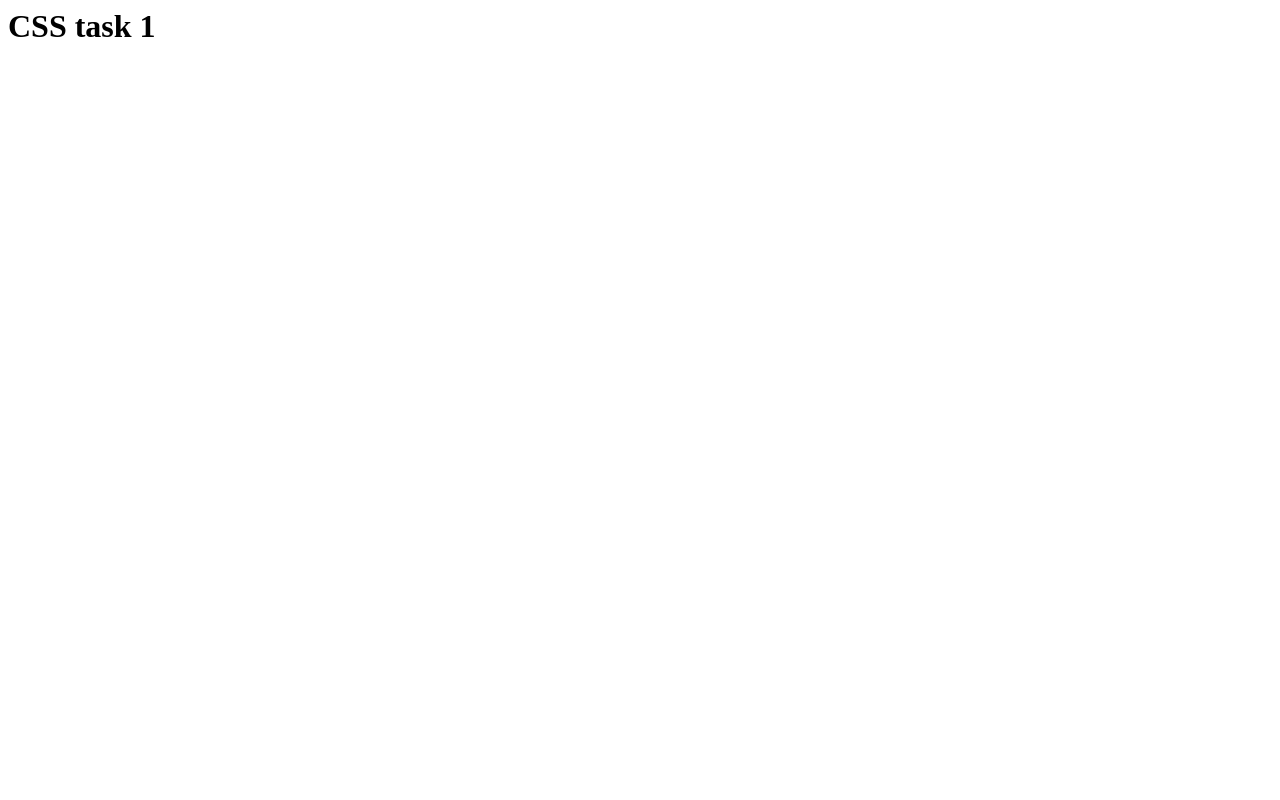
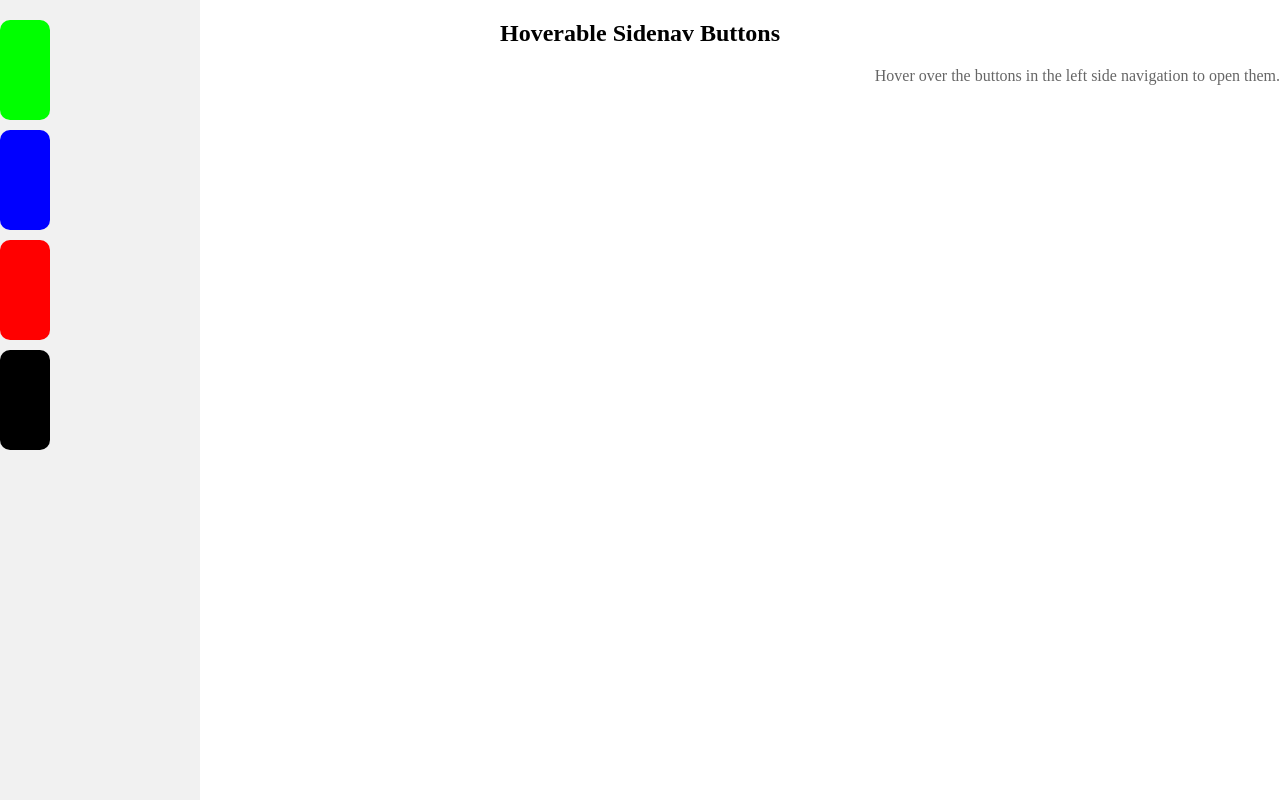
Before and after one commit to AnnySingh/MERN-CSS-7, a plain HTML site: page index.html in a window 1280 px wide. Drawn offline with Linux system fonts and the light colour scheme.

Commit message:
second commit

```diff
--- a/index.html
+++ b/index.html
@@ -1,10 +1,16 @@
-<html>
 <!DOCTYPE html>
 <html>
 <head>
-      <title>CSS Task 1</title>
+  <link rel="stylesheet" type="text/css" href="styles.css">
 </head>
 <body>
-      <h1>CSS task 1</h1>
+  <h2 class="heading">Hoverable Sidenav Buttons</h2>
+  <p class="description">Hover over the buttons in the left side navigation to open them.</p>
+  <div class="sidenav">
+    <a href="#" class="btn green"></a>
+    <a href="#" class="btn blue"></a>
+    <a href="#" class="btn red"></a>
+    <a href="#" class="btn black"></a>
+  </div>
 </body>
 </html>
--- /dev/null
+++ b/styles.css
@@ -0,0 +1,54 @@
+body {
+    margin: 0;
+  }
+
+  .sidenav {
+    height: 100%;
+    width: 200px;
+    position: fixed;
+    left: 0;
+    top: 0;
+    background-color: #f1f1f1;
+    overflow-x: hidden;
+    padding-top: 20px;
+  }
+
+  .btn {
+    display: block;
+    width: 50px; /* Adjust the width as desired */
+    height: 100px; /* Adjust the height as desired */
+    margin-bottom: 10px;
+    border-radius: 10px; /* Adjust the border-radius value as desired */
+  }
+
+  .btn:hover {
+    background-color: #ddd;
+  }
+
+  .green {
+    background-color: #00ff00;
+  }
+
+  .blue {
+    background-color: #0000ff;
+  }
+
+  .red {
+    background-color: #ff0000;
+  }
+
+  .black {
+    background-color: #000;
+  }
+
+  .heading {
+    text-align: center;
+    font-size: 24px;
+  }
+
+  .description {
+    text-align: right;
+    font-size: 16px;
+    color: #666;
+    margin-bottom: 20px;
+  }
```
Lines whose indentation alone changed are shown as unchanged.
